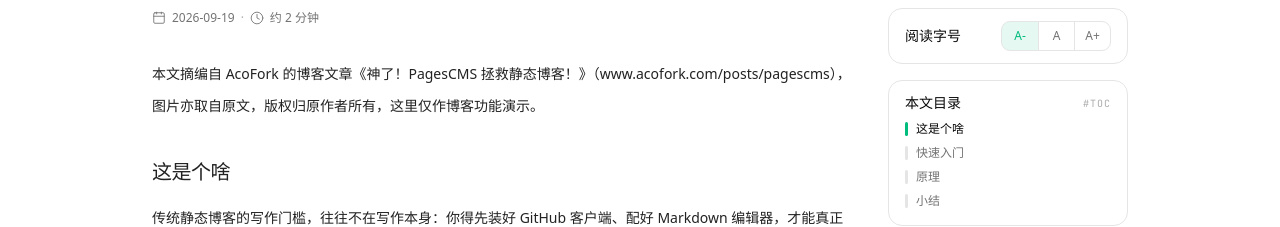
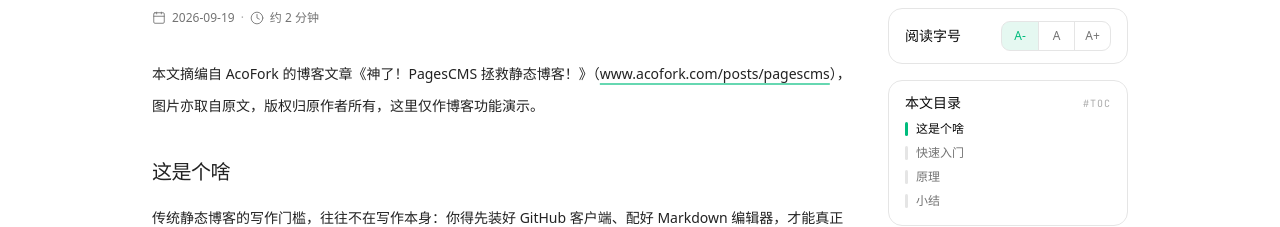
Before and after one commit to HanHanWeb/homepage, a Next.js app: page /blog/demo in a window 1280 px wide. Shown: the part 190-417 px from the top of the page. Built offline with nearby package versions, Linux system fonts and the light colour scheme; a small style sheet from the web is missing; a web font is replaced by a local one.

Commit message:
feat: 正文裸 URL 自动转为链接，使用主题绿下划线样式

```diff
--- a/src/components/blog/post-view.tsx
+++ b/src/components/blog/post-view.tsx
@@ -29,6 +29,24 @@ function parseBlocks(content: string): Block[] {
       if (img) return { kind: "image", alt: img[1], src: img[2] };
       return { kind: "para", text: t };
     });
+}
+
+/** 把段落里的裸 URL（http(s):// 或 www. 开头）拆分为链接片段 */
+function splitLinks(text: string): { type: "text" | "url"; value: string }[] {
+  const parts: { type: "text" | "url"; value: string }[] = [];
+  const re = /(?:https?:\/\/|www\.)[^\s（）<>]+/g;
+  let last = 0;
+  for (const m of text.matchAll(re)) {
+    if (m.index > last) parts.push({ type: "text", value: text.slice(last, m.index) });
+    parts.push({ type: "url", value: m[0] });
+    last = m.index + m[0].length;
+  }
+  if (last < text.length) parts.push({ type: "text", value: text.slice(last) });
+  return parts;
+}
+
+function toHref(url: string): string {
+  return url.startsWith("www.") ? `https://${url}` : url;
 }
 
 export function PostView({ post }: { post: Post }) {
@@ -185,7 +203,21 @@ export function PostView({ post }: { post: Post }) {
               }
               return (
                 <p key={i} className="whitespace-pre-line">
-                  {b.text}
+                  {splitLinks(b.text).map((seg, j) =>
+                    seg.type === "text" ? (
+                      seg.value
+                    ) : (
+                      <a
+                        key={j}
+                        href={toHref(seg.value)}
+                        target="_blank"
+                        rel="noopener noreferrer"
+                        className="underline decoration-[#00bc7d]/60 decoration-[1.5px] underline-offset-4 transition-colors hover:text-[#00bc7d] hover:decoration-[#00bc7d]"
+                      >
+                        {seg.value}
+                      </a>
+                    ),
+                  )}
                 </p>
               );
             })}
```
